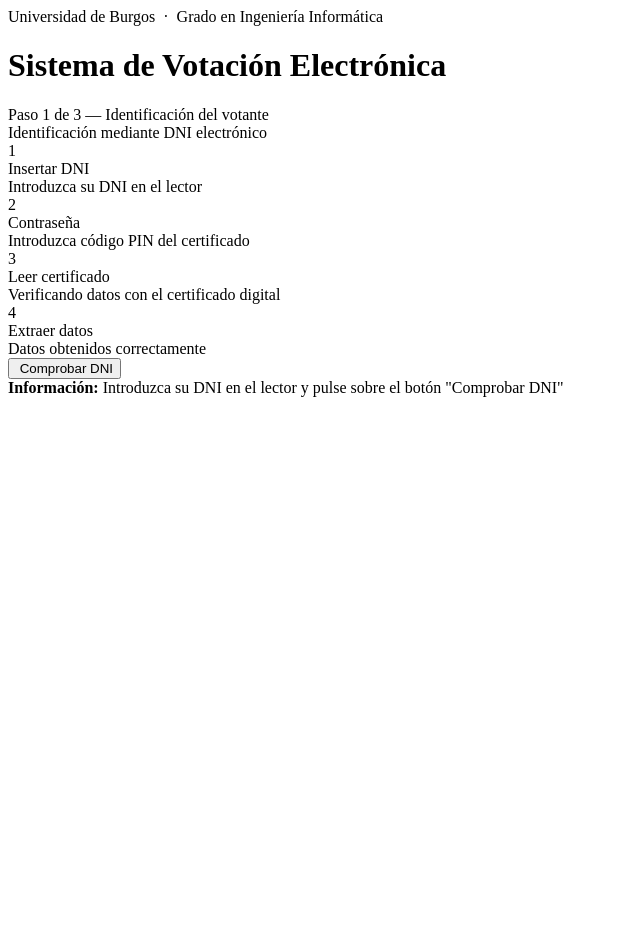
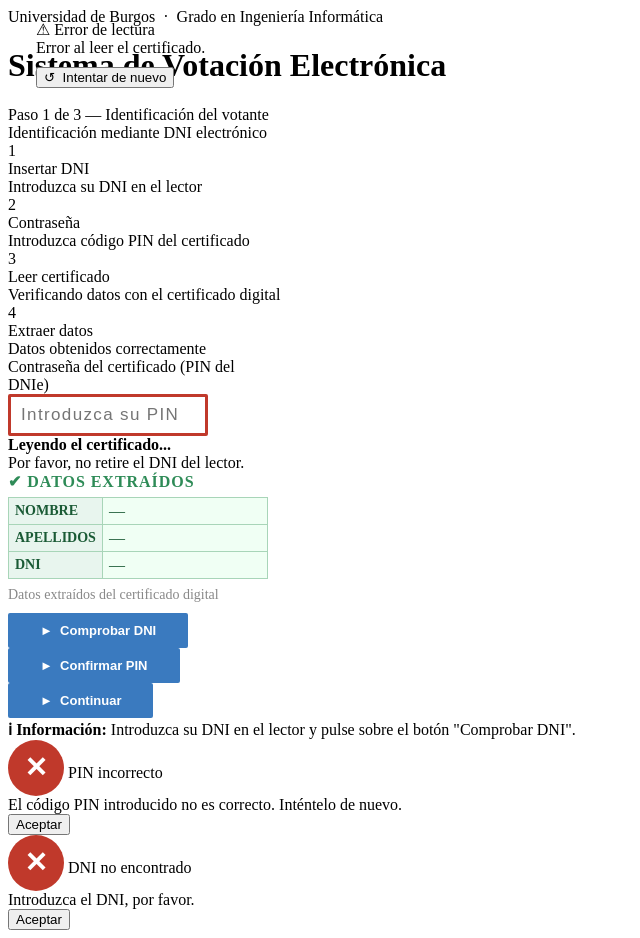
Before and after one commit to gadea4/TFG_GII_SistemaVotacionEnLinea, a Python web app: template templates/dni.html in a window 1280 px wide. Shown: the whole page, without its empty margins (0-640 px from the left). Before the commit the page ends 397 px from the top, so only its background shows below. Run offline with Jinja, Linux system fonts and the light colour scheme; the template is opened without the code that fills it, so the values that code supplies are empty.

Commit message:
Update dni.html
Pulir errores y añadir nuevas secciones

```diff
--- a/templates/dni.html
+++ b/templates/dni.html
@@ -2,6 +2,7 @@
 <html lang="es">
 <head>
   <meta charset="UTF-8">
+  <meta name="viewport" content="width=device-width, initial-scale=1.0">
   <title>Identificación — Sistema de Votación</title>
 </head>
 <body>
@@ -31,16 +32,19 @@
       <div class="panel-titulo">Identificación mediante DNI electrónico</div>
       <div class="panel-body">
 
+        <div class="panel-body-fila">
+        <div class="panel-body-izq">
+        <!-- PROGRESO -->
         <div class="progreso">
 
           <div class="prog-item">
             <div class="prog-izq">
-              <div class="prog-bola" id="bola-a">1</div>
+              <div class="prog-bola activo" id="bola-a">1</div>
               <div class="prog-linea" id="linea-a"></div>
             </div>
             <div class="prog-der">
-              <div class="prog-titulo" id="titulo-a">Insertar DNI</div>
-              <div class="prog-sub" id="sub-a">Introduzca su DNI en el lector</div>
+              <div class="prog-titulo activo" id="titulo-a">Insertar DNI</div>
+              <div class="prog-sub activo" id="sub-a">Introduzca su DNI en el lector</div>
             </div>
           </div>
 
@@ -78,17 +82,96 @@
           </div>
 
         </div>
+        </div>
+
+        <div class="panel-body-der">
+        <!-- ZONAS DINÁMICAS -->
+        <div id="zona-dni" class="oculto"></div>
+
+        <div id="zona-pass" class="accion-bloque oculto" style="width:100%; max-width:260px;">
+          <div class="accion-label">Contraseña del certificado (PIN del DNIe)</div>
+          <input type="password" id="input-pass" style="width:100%;max-width:200px;padding:8px 10px;border:3px solid #c0392b;border-radius:2px;font-size:17px;letter-spacing:0.08em;outline:none;box-sizing:border-box;" placeholder="Introduzca su PIN" onkeydown="if(event.key==='Enter') avanzarALectura()">
+        </div>
+
+        <div id="zona-leyendo" class="oculto" style="width:100%; max-width:260px;">
+          <div class="spinner-wrap">
+            <div class="spinner"></div>
+            <div class="spinner-txt"><strong>Leyendo el certificado...</strong><br>Por favor, no retire el DNI del lector.</div>
+          </div>
+        </div>
+
+        <div id="zona-datos" class="oculto" style="width:100%; max-width:260px;">
+          <div style="font-size:16px;font-weight:700;color:#2e8b57;letter-spacing:0.06em;text-transform:uppercase;margin-bottom:6px;">✔ Datos extraídos</div>
+          <table style="width:100%;border-collapse:collapse;font-size:16px;">
+            <tr><td style="padding:4px 6px;background:#e8f5ee;color:#1a5a35;font-weight:700;font-size:14px;text-transform:uppercase;border:1px solid #a8d5b8;width:80px;">Nombre</td><td style="padding:4px 6px;background:#f0fff4;color:#1a5a35;border:1px solid #a8d5b8;max-width:140px;overflow:hidden;text-overflow:ellipsis;white-space:nowrap;" id="dato-nombre">—</td></tr>
+            <tr><td style="padding:4px 6px;background:#e8f5ee;color:#1a5a35;font-weight:700;font-size:14px;text-transform:uppercase;border:1px solid #a8d5b8;">Apellidos</td><td style="padding:4px 6px;background:#f0fff4;color:#1a5a35;border:1px solid #a8d5b8;max-width:140px;overflow:hidden;text-overflow:ellipsis;white-space:nowrap;" id="dato-apellidos">—</td></tr>
+            <tr><td style="padding:4px 6px;background:#e8f5ee;color:#1a5a35;font-weight:700;font-size:14px;text-transform:uppercase;border:1px solid #a8d5b8;">DNI</td><td style="padding:4px 6px;background:#f0fff4;color:#1a5a35;border:1px solid #a8d5b8;" id="dato-dni">—</td></tr>
+          </table>
+          <div style="font-size:14px;color:#888;margin-top:8px;margin-bottom:10px;">Datos extraídos del certificado digital</div>
+        </div>
+        </div>
+        </div>
+
+        <div id="zona-error" class="oculto" style="position:absolute; top:20px; left:36px; right:36px;">
+          <div class="aviso-error">
+            <div class="aviso-error-titulo">⚠ Error de lectura</div>
+            <div id="error-msg">Error al leer el certificado.</div>
+          </div>
+          <div style="margin-top:10px;">
+            <button class="btn-primario" onclick="reiniciar()">↺ &nbsp;Intentar de nuevo</button>
+          </div>
+        </div>
 
         <div class="zona-boton" id="zona-boton-principal">
-          <button id="btn-comprobar"> &nbsp;Comprobar DNI</button>
+          <button id="btn-comprobar" style="display:inline-flex;align-items:center;gap:8px;padding:10px 32px;background:#3a7abf;color:white;font-family:Arial,sans-serif;font-size:13px;font-weight:700;border:none;border-radius:2px;cursor:pointer;text-transform:none;white-space:nowrap;" onclick="avanzarAContrasena()">&#9658; &nbsp;Comprobar DNI</button>
+        </div>
+
+        <div id="zona-boton-confirmar" class="zona-boton oculto">
+          <button style="display:inline-flex;align-items:center;gap:8px;padding:10px 32px;background:#3a7abf;color:white;font-family:Arial,sans-serif;font-size:13px;font-weight:700;border:none;border-radius:2px;cursor:pointer;text-transform:none;white-space:nowrap;" onclick="avanzarALectura()">&#9658; &nbsp;Confirmar PIN</button>
+        </div>
+
+        <div id="zona-boton-continuar" class="zona-boton oculto">
+          <button style="display:inline-flex;align-items:center;gap:8px;padding:10px 32px;background:#3a7abf;color:white;font-family:Arial,sans-serif;font-size:13px;font-weight:700;border:none;border-radius:2px;cursor:pointer;text-transform:none;white-space:nowrap;" onclick="confirmarDatos()">&#9658; &nbsp;Continuar</button>
         </div>
 
       </div>
     </div>
 
     <div class="aviso-info">
-      <strong> Información: </strong> Introduzca su DNI en el lector y pulse sobre el botón "Comprobar DNI"
+      <strong>ℹ Información:</strong> <span class="parpadeo">Introduzca su DNI en el lector y pulse sobre el botón "Comprobar DNI".</span>
+    </div>
+
+  </div>
+
+
+  <!-- MODAL ERROR PIN -->
+  <div id="modal-pin-error" class="modal-overlay oculto">
+    <div class="modal-error">
+      <div class="modal-error-titulo">
+        <span style="display:inline-flex;align-items:center;justify-content:center;width:56px;height:56px;border-radius:50%;background:#c0392b;color:white;font-size:28px;font-weight:700;flex-shrink:0;">✕</span>
+        PIN incorrecto
+      </div>
+      <div class="modal-error-msg" id="modal-pin-msg">
+        El código PIN introducido no es correcto. Inténtelo de nuevo.
+      </div>
+      <button class="modal-error-btn" onclick="cerrarModalPin()">
+        Aceptar
+      </button>
     </div>
   </div>
-  </body>
-  </html>
+
+  <!-- MODAL ERROR DNI -->
+  <div id="modal-dni-error" class="modal-overlay oculto">
+    <div class="modal-error">
+      <div class="modal-error-titulo"><span style="display:inline-flex;align-items:center;justify-content:center;width:56px;height:56px;border-radius:50%;background:#c0392b;color:white;font-size:28px;font-weight:700;flex-shrink:0;">✕</span> DNI no encontrado</div>
+      <div class="modal-error-msg" id="modal-dni-msg">
+        Introduzca el DNI, por favor.
+      </div>
+      <button class="modal-error-btn" onclick="document.getElementById('modal-dni-error').classList.add('oculto')">
+        Aceptar
+      </button>
+    </div>
+  </div>
+
+</body>
+</html>
```
